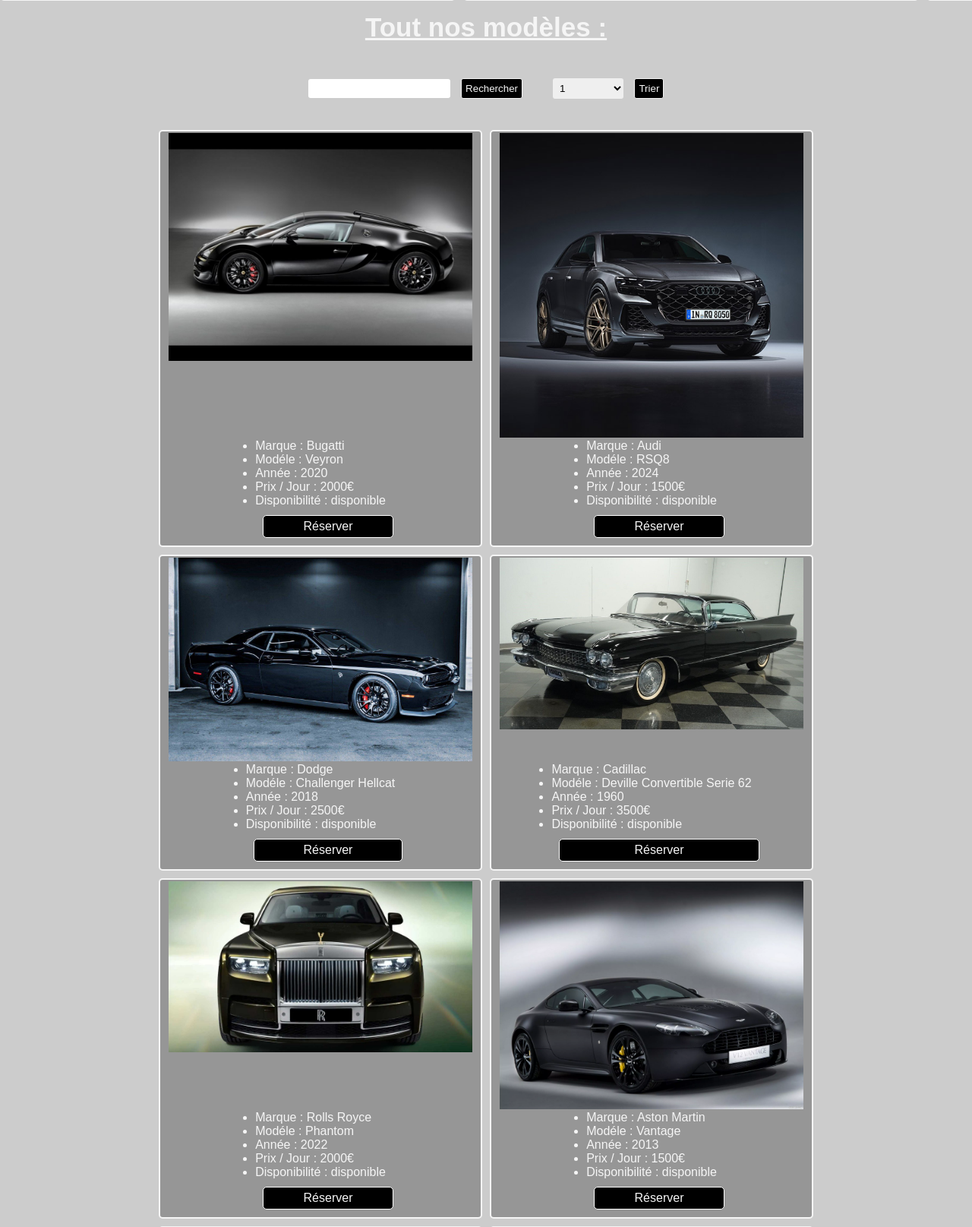
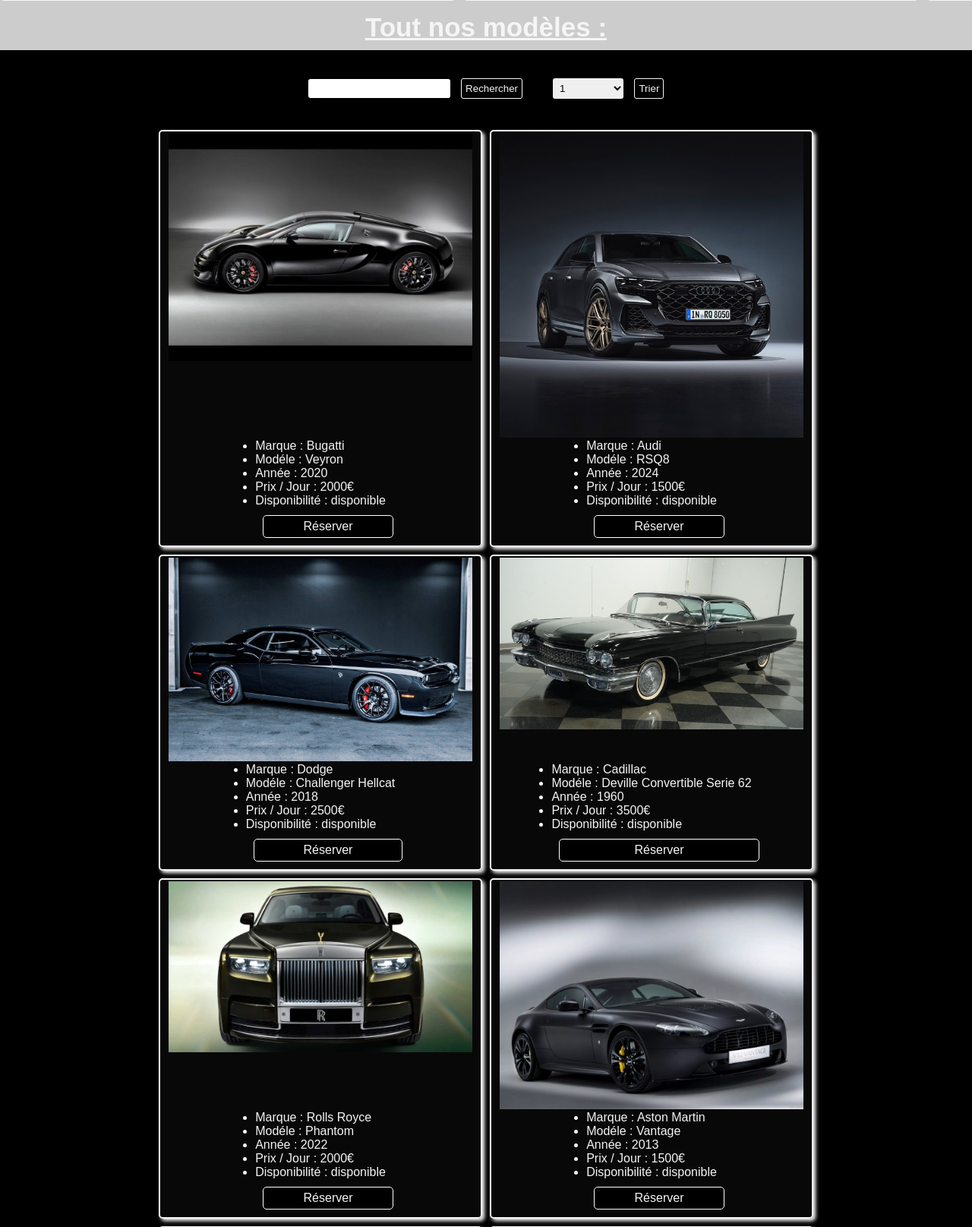
Before and after one commit to jasnael94/CaResa, a PHP site: page /cars.php?filter=1 in a window 1280 px wide. Shown: the part 905-2520 px from the top of the page at 76% size. Run offline with PHP 8.4, Linux system fonts and the light colour scheme; the visitor is signed in with stand-in values (Sample User, id 1); data comes from the database, SQL or seed files in the repository; data that the repository does not hold is empty.

Commit message:
css update

```diff
--- a/style.css
+++ b/style.css
@@ -28,7 +28,7 @@
 }
 
 .footer {
-  margin-top: 5px;
+  padding-top: 10px;
   gap: 20px;
   background-color: #000000;
   display: flex;
@@ -187,8 +187,8 @@
 }
 
 .search-container {
+  background-color: #000000;
   margin-top: 10px;
-  background-color: transparent;
   height: 100px;
   display: flex;
   align-items: center;
@@ -264,6 +264,7 @@
   display: flex;
   flex-wrap: wrap;
   justify-content: center;
+  background-color: #000000;
 }
 
 .car-container {
@@ -277,6 +278,7 @@
   justify-content: space-between;
   align-items: center;
   border:solid whitesmoke 2px;
+  box-shadow: 3px 3px 5px rgb(253, 252, 252);
 }
 
 .reserve-button {
```
